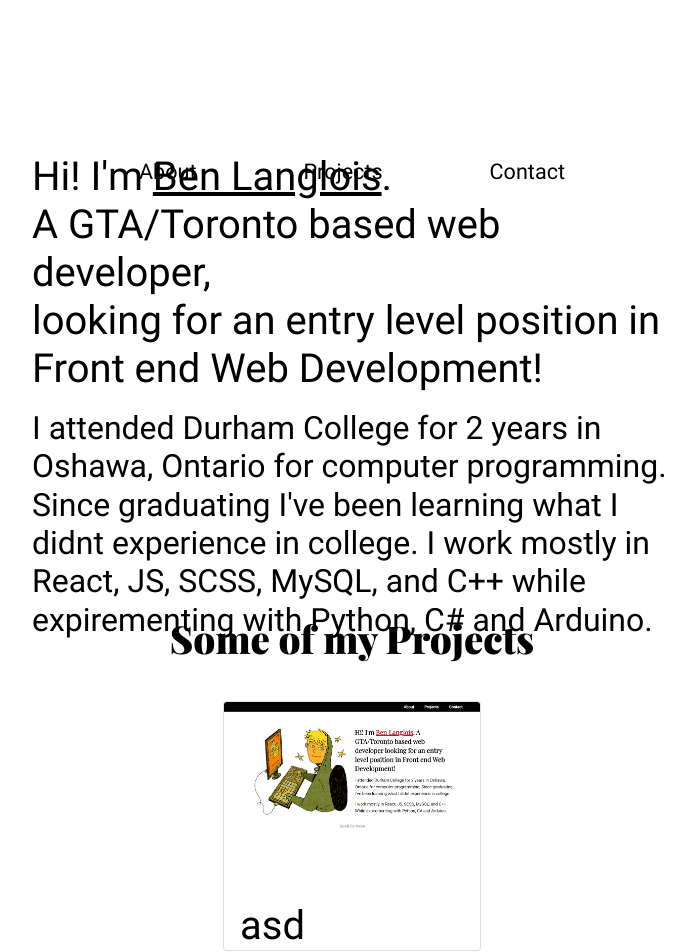
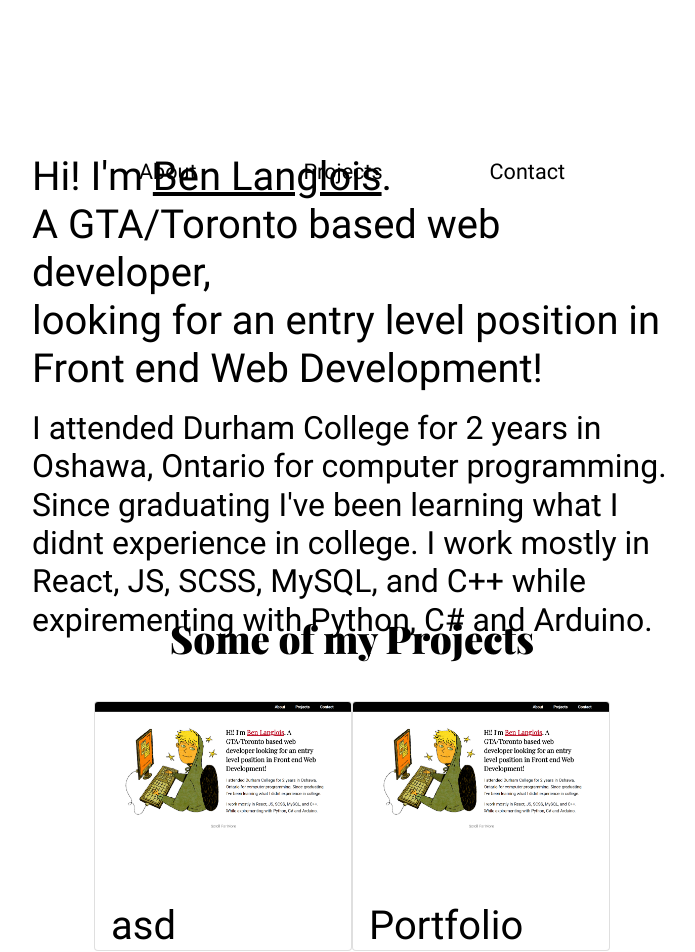
Before and after one commit to Ben-Langlois/Portfolio, a React (Create React App) app in the folder portfolio/: page / in a window 1280 px wide. Shown: the top 952 px of the page, without its empty margins (288-983 px from the left). Built offline with nearby package versions, Linux system fonts and the light colour scheme.

Commit message:
projects now loops through array of project objects, working on populating array/finishing card template

```diff
--- a/portfolio/src/App.js
+++ b/portfolio/src/App.js
@@ -87,6 +87,16 @@ class Landing extends React.Component {
   }
 }
 
+const projects = [
+  {
+    name: 'Portfolio',
+    desc: 'The page you are looking at right now. Made with React, SASS, and a tad of bootstrap. Constantly developing',
+    img: portfolio,
+    alt: 'Portfolio Homepage'
+
+  }
+]
+
 const Project = () => {
   return (
     <>
@@ -101,6 +111,19 @@ const Project = () => {
           <p>asdasd</p>
           <div></div>
         </div>
+
+      {
+        projects.map((curr) => {
+          return (
+            <div class='card grow'>
+              <img src={curr.img} alt={curr.alt}></img>
+              <h1>{curr.name}</h1>
+              <p>{curr.desc}</p>
+              <div></div>
+            </div>
+          )
+        })
+      }
 
         {/* <a id="card-link" href="#portfolio-card">
           <div class="card portfolio">
```
